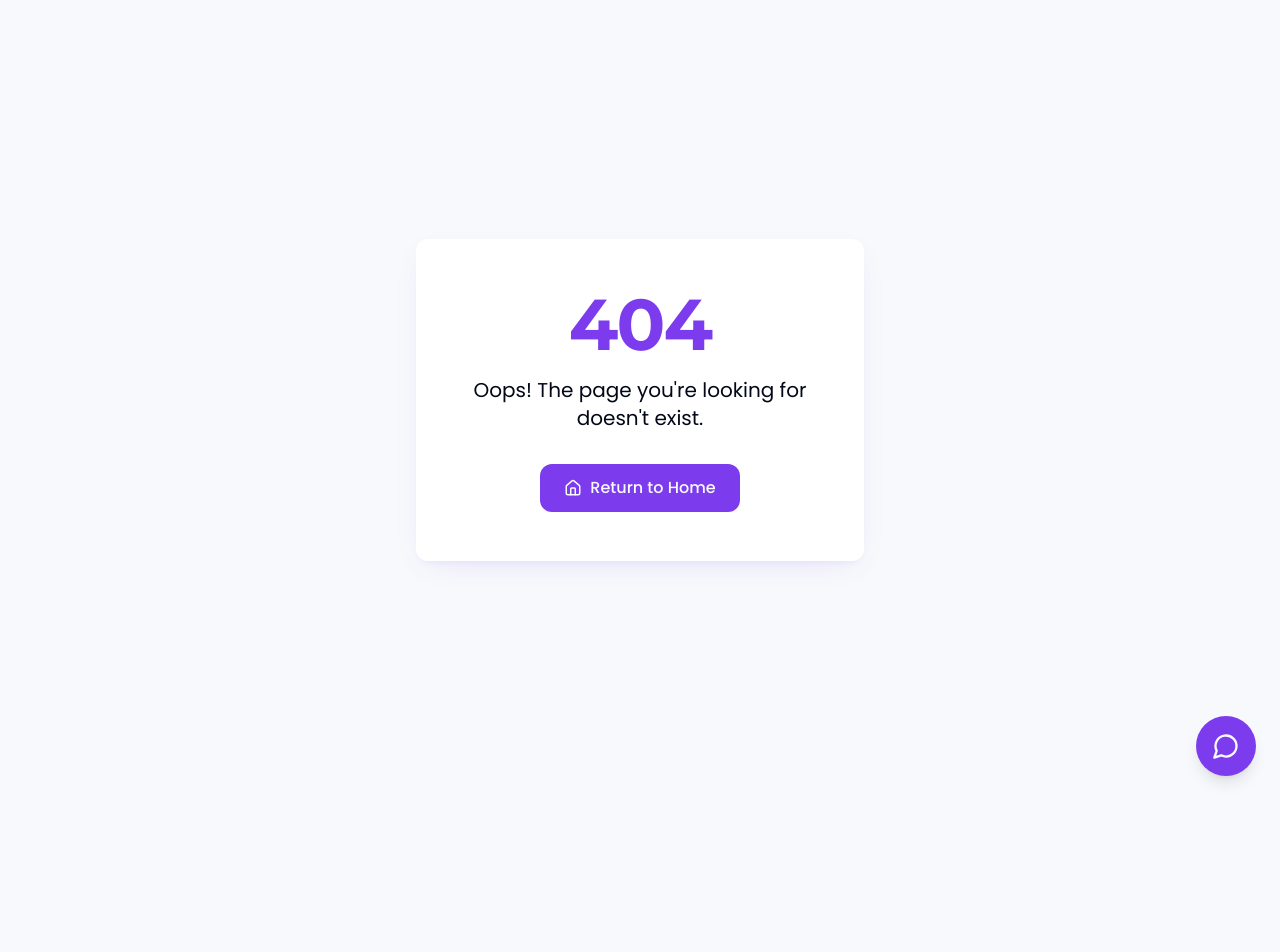
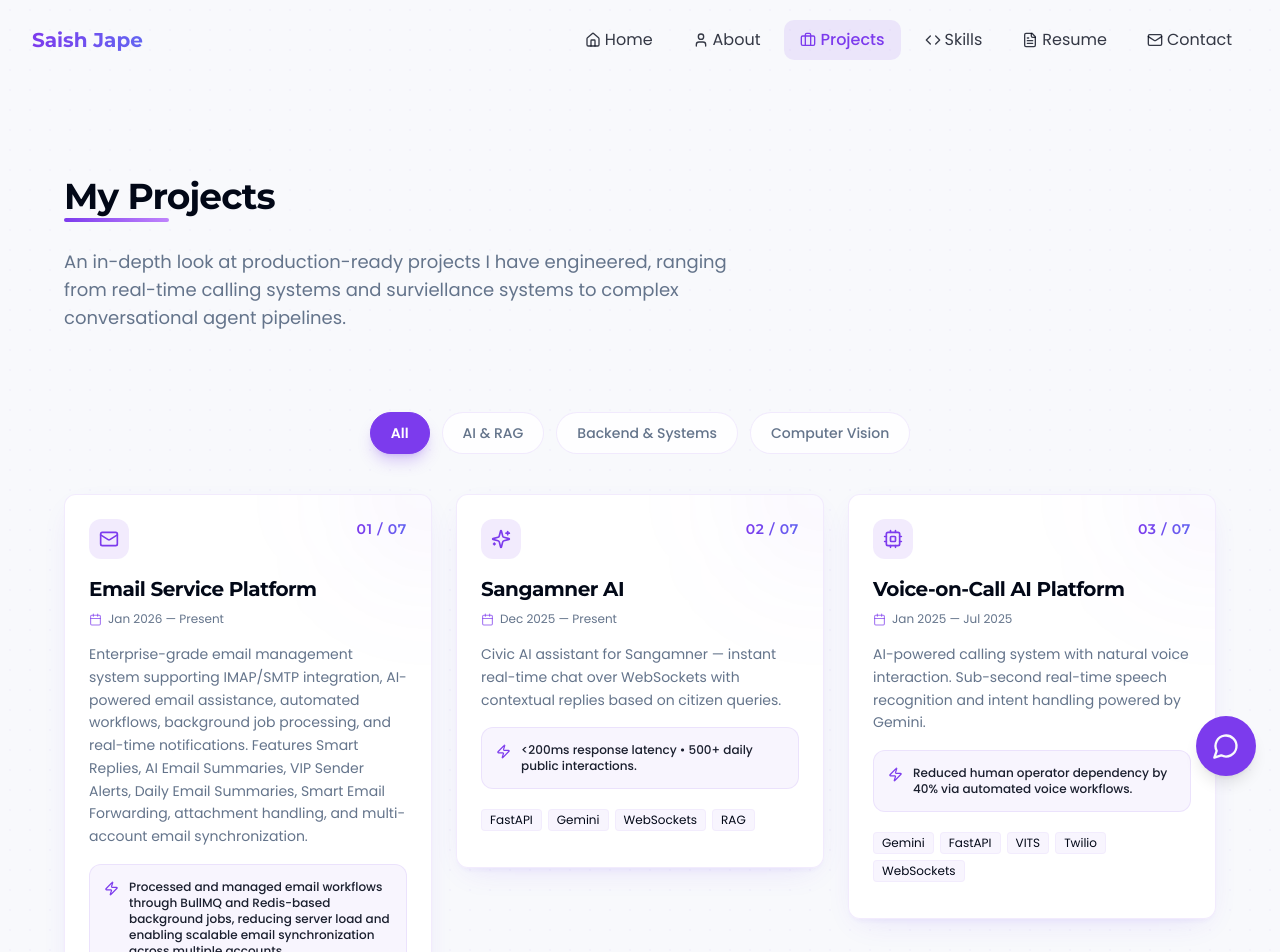
Before and after one commit to SaishJape/saish-portfolio-v2, a React (Vite) app: page /projects in a window 1280 px wide. Before the commit this address had no page. Shown: the top 952 px of the page. Before the commit the page ends 800 px from the top, so only its background shows below. Built offline with nearby package versions, Linux system fonts and the light colour scheme; a web font is replaced by a local one.

Commit message:
update the project

```diff
--- a/src/App.tsx
+++ b/src/App.tsx
@@ -7,6 +7,7 @@ import { BrowserRouter, Routes, Route } from "react-router-dom";
 import { AnimatePresence } from "framer-motion";
 import Index from "./pages/Index";
 import About from "./pages/About";
+import Projects from "./pages/Projects";
 import Skills from "./pages/Skills";
 import Resume from "./pages/Resume";
 import Contact from "./pages/Contact";
@@ -26,6 +27,7 @@ const App = () => (
           <Routes>
             <Route path="/" element={<Index />} />
             <Route path="/about" element={<About />} />
+            <Route path="/projects" element={<Projects />} />
             <Route path="/skills" element={<Skills />} />
             <Route path="/resume" element={<Resume />} />
             <Route path="/contact" element={<Contact />} />
--- a/src/components/Chatbot.tsx
+++ b/src/components/Chatbot.tsx
@@ -31,7 +31,7 @@ Here is Saish's information:
 - Role: Full Stack AI Developer
 - Location: Shirdi, Maharashtra, India
 - Contact: saishjape04@gmail.com | +91 8208507318
-- Portfolio: https://saishjape.netlify.app
+- Portfolio: https://saishjape.me
 
 **Summary:**
 Skilled Full Stack AI Developer with hands-on experience in developing intelligent applications powered by LLMs, vector databases, and semantic search. Specialized in building chatbot systems, AI dashboards, and automation tools using FastAPI, Gemini, Qdrant, React, and cloud platforms. Proven ability to deliver scalable, production-ready solutions.
--- a/src/components/Header.tsx
+++ b/src/components/Header.tsx
@@ -25,6 +25,7 @@ const Header: React.FC = () => {
   const navItems = [
     { path: "/", label: "Home", icon: <Home size={16} /> },
     { path: "/about", label: "About", icon: <User size={16} /> },
+    { path: "/projects", label: "Projects", icon: <Briefcase size={16} /> },
     { path: "/skills", label: "Skills", icon: <Code size={16} /> },
     { path: "/resume", label: "Resume", icon: <FileText size={16} /> },
     { path: "/contact", label: "Contact", icon: <Mail size={16} /> },
--- a/src/components/Projects.tsx
+++ b/src/components/Projects.tsx
@@ -1,90 +1,186 @@
-
-import React from "react";
-import { motion } from "framer-motion";
-import { Github, ExternalLink, Code } from "lucide-react";
+import React, { useState } from "react";
+import { motion, AnimatePresence } from "framer-motion";
+import { Code, Calendar, Zap, Sparkles, Cpu, Eye, Database, Link as LinkIcon, MessageSquare, ArrowRight, Mail } from "lucide-react";
 import { Link } from "react-router-dom";
 
-const projectsData = [
+export interface ProjectType {
+  id: string;
+  index: string;
+  title: string;
+  description: string;
+  impact: string;
+  dates: string;
+  technologies: string[];
+  categories: string[];
+  icon: React.ReactNode;
+}
+
+const projectsData: ProjectType[] = [
   {
-    id: 1,
-    title: "E-Commerce Platform",
-    description: "A full-stack e-commerce solution with product management, user authentication, and payment integration.",
-    technologies: ["React", "Node.js", "MongoDB", "Stripe API"],
-    github: "#",
-    liveDemo: "#",
-    image: "/placeholder.svg",
+    id: "email-service",
+    index: "01 / 07",
+    title: "Email Service Platform",
+    description: "Enterprise-grade email management system supporting IMAP/SMTP integration, AI-powered email assistance, automated workflows, background job processing, and real-time notifications. Features Smart Replies, AI Email Summaries, VIP Sender Alerts, Daily Email Summaries, Smart Email Forwarding, attachment handling, and multi-account email synchronization.",
+    impact: "Processed and managed email workflows through BullMQ and Redis-based background jobs, reducing server load and enabling scalable email synchronization across multiple accounts.",
+    dates: "Jan 2026 — Present",
+    technologies: ["Node.js", "TypeScript", "Fastify", "React.js", "BullMQ", "Redis", "IMAP", "SMTP", "PostgreSQL", "OpenAI / Gemini AI", "WebSockets"],
+    categories: ["AI & RAG", "Backend & Systems"],
+    icon: <Mail className="w-5 h-5" />
   },
   {
-    id: 2,
-    title: "Task Management App",
-    description: "A collaborative task management tool with real-time updates and team collaboration features.",
-    technologies: ["React", "Fastify.js", "TypeScript", "AWS"],
-    github: "#",
-    liveDemo: "#",
-    image: "/placeholder.svg",
+    id: "sangamner-ai",
+    index: "02 / 07",
+    title: "Sangamner AI",
+    description: "Civic AI assistant for Sangamner — instant real-time chat over WebSockets with contextual replies based on citizen queries.",
+    impact: "<200ms response latency • 500+ daily public interactions.",
+    dates: "Dec 2025 — Present",
+    technologies: ["FastAPI", "Gemini", "WebSockets", "RAG"],
+    categories: ["AI & RAG"],
+    icon: <Sparkles className="w-5 h-5" />
   },
   {
-    id: 3,
-    title: "Portfolio Website",
-    description: "A personal portfolio website to showcase skills, experience, and projects using modern web technologies.",
-    technologies: ["React", "Tailwind CSS", "Framer Motion"],
-    github: "#",
-    liveDemo: "#",
-    image: "/placeholder.svg",
+    id: "voice-on-call",
+    index: "03 / 07",
+    title: "Voice-on-Call AI Platform",
+    description: "AI-powered calling system with natural voice interaction. Sub-second real-time speech recognition and intent handling powered by Gemini.",
+    impact: "Reduced human operator dependency by 40% via automated voice workflows.",
+    dates: "Jan 2025 — Jul 2025",
+    technologies: ["Gemini", "FastAPI", "VITS", "Twilio", "WebSockets"],
+    categories: ["AI & RAG", "Backend & Systems"],
+    icon: <Cpu className="w-5 h-5" />
+  },
+  {
+    id: "ai-surveillance",
+    index: "04 / 07",
+    title: "AI Face Surveillance & ALPR System",
+    description: "AI-powered CCTV surveillance system featuring real-time face recognition, Automatic License Plate Recognition (ALPR), attendance tracking, and security monitoring. Designed to process multiple camera streams simultaneously with instant alerting and intelligent search capabilities.",
+    impact: "Automated security monitoring and attendance management through real-time face identification and vehicle detection, reducing manual surveillance efforts by over 70%.",
+    dates: "Jul 2024 — Dec 2024",
+    technologies: ["FastAPI", "Python", "YOLOv8", "YOLOv9", "InsightFace", "Qdrant", "PostgreSQL", "WebSockets", "ONNX Runtime", "Meta WhatsApp API"],
+    categories: ["Computer Vision", "Backend & Systems"],
+    icon: <Eye className="w-5 h-5" />
+  },
+  {
+    id: "agentic-workflow",
+    index: "05 / 07",
+    title: "Agentic Workflow Engine",
+    description: "Scalable agentic workflow design for production automations — composable tools, planners, and retries with full observability.",
+    impact: "Cut backend latency by 30% across AI platform services.",
+    dates: "2024",
+    technologies: ["LangChain", "Agents", "Python", "Docker"],
+    categories: ["AI & RAG", "Backend & Systems"],
+    icon: <Code className="w-5 h-5" />
+  },
+  {
+    id: "whatsapp-clone",
+    index: "06 / 07",
+    title: "AI-Powered WhatsApp Clone Backend",
+    description: "A real-time WhatsApp clone backend engine featuring automated conversational AI agents. Supports WebSocket message relays, message database persistence, Redis-backed state caching, and Gemini API integration for automated customer support responders.",
+    impact: "Created an autonomous chat gateway with sub-100ms message relay latency.",
+    dates: "2024",
+    technologies: ["FastAPI", "WebSockets", "Gemini", "PostgreSQL", "Redis", "Docker"],
+    categories: ["Backend & Systems", "AI & RAG"],
+    icon: <MessageSquare className="w-5 h-5" />
+  },
+  {
+    id: "ai-training-rag",
+    index: "07 / 07",
+    title: "AI Training Module with RAG System",
+    description: "Enterprise knowledge training engine that enables Retrieval-Augmented Generation (RAG) over custom datasets. Supports automated document chunking, semantic vector index compilation in Qdrant, and custom context injection for tailoring model responses.",
+    impact: "Built visual board analytics to review document vector alignments and retrieval scores.",
+    dates: "2024",
+    technologies: ["Python", "FastAPI", "RAG", "Qdrant", "LangChain", "Vector Embeddings"],
+    categories: ["AI & RAG"],
+    icon: <Database className="w-5 h-5" />
   }
 ];
 
 const ProjectCard: React.FC<{
-  project: typeof projectsData[0];
+  project: ProjectType;
   index: number;
 }> = ({ project, index }) => {
   return (
     <motion.div
-      className="glass-card overflow-hidden rounded-xl shadow-lg"
-      initial={{ opacity: 0, y: 20 }}
-      whileInView={{ opacity: 1, y: 0 }}
-      transition={{ duration: 0.5, delay: index * 0.1 }}
-      viewport={{ once: true, margin: "-100px 0px" }}
+      layout
+      className="glass-card relative overflow-hidden rounded-xl p-6 hover:shadow-xl transition-all duration-300 group flex flex-col border border-primary/10 hover:border-primary/30"
+      initial={{ opacity: 0, y: 30 }}
+      animate={{ opacity: 1, y: 0 }}
+      exit={{ opacity: 0, scale: 0.9 }}
+      transition={{ duration: 0.4, delay: index * 0.05 }}
     >
-      <div className="relative overflow-hidden group">
-        <img
-          src={project.image}
-          alt={project.title}
-          className="w-full h-48 object-cover transition-transform duration-500 group-hover:scale-110"
-        />
-        <div className="absolute inset-0 bg-gradient-to-t from-background to-transparent opacity-0 group-hover:opacity-100 transition-opacity duration-300"></div>
+      {/* Background glow animation */}
+      <div className="absolute -right-20 -top-20 w-40 h-40 rounded-full bg-primary/5 blur-3xl group-hover:bg-primary/10 transition-colors duration-500" />
+
+      <div>
+        <div className="flex justify-between items-start mb-4">
+          <div className="bg-primary/10 text-primary p-2.5 rounded-lg">
+            {project.icon}
+          </div>
+          <span className="text-sm font-semibold tracking-wider bg-clip-text text-transparent bg-gradient-to-r from-primary to-indigo-500 font-display">
+            {project.index}
+          </span>
         </div>
 
-      <div className="p-6">
-        <h3 className="text-xl font-bold mb-3">{project.title}</h3>
-        <p className="text-muted-foreground mb-4">{project.description}</p>
+        <h3 className="text-xl font-bold font-display mb-2 group-hover:text-primary transition-colors duration-300">
+          {project.title}
+        </h3>
 
-        <div className="flex flex-wrap gap-2 mb-5">
+        <div className="flex items-center gap-1.5 text-xs text-muted-foreground mb-4">
+          <Calendar size={13} className="text-primary/70" />
+          <span>{project.dates}</span>
+        </div>
+
+        <p className="text-muted-foreground text-sm mb-4 leading-relaxed">
+          {project.description}
+        </p>
+
+        {/* Impact Box */}
+        <div className="bg-primary/5 border border-primary/10 rounded-lg p-3.5 mb-5 flex items-start gap-2.5">
+          <Zap size={15} className="text-primary mt-0.5 shrink-0 animate-pulse" />
+          <p className="text-xs text-foreground/90 font-medium">
+            {project.impact}
+          </p>
+        </div>
+      </div>
+
+      <div>
+        <div className="flex flex-wrap gap-1.5 mb-3">
           {project.technologies.map((tech, i) => (
-            <span key={i} className="bg-primary/10 text-primary px-3 py-1 rounded-full text-sm">
+            <span
+              key={i}
+              className="bg-primary/5 hover:bg-primary/10 text-foreground border border-primary/5 hover:border-primary/20 px-2 py-0.5 rounded text-xs transition-colors"
+            >
               {tech}
             </span>
           ))}
-        </div>
-
-        <div className="flex gap-4">
-          <a href={project.github} className="flex items-center gap-1 text-muted-foreground hover:text-primary transition-colors">
-            <Github size={18} />
-            <span>Code</span>
-          </a>
-          <a href={project.liveDemo} className="flex items-center gap-1 text-muted-foreground hover:text-primary transition-colors">
-            <ExternalLink size={18} />
-            <span>Live Demo</span>
-          </a>
         </div>
       </div>
     </motion.div>
   );
 };
 
-const Projects: React.FC = () => {
+interface ProjectsProps {
+  isFeaturedOnly?: boolean;
+}
+
+const Projects: React.FC<ProjectsProps> = ({ isFeaturedOnly = false }) => {
+  const [activeTab, setActiveTab] = useState<string>("All");
+
+  const categories = ["All", "AI & RAG", "Backend & Systems", "Computer Vision"];
+
+  const filteredProjects = projectsData.filter(project => {
+    if (activeTab === "All") return true;
+    return project.categories.includes(activeTab);
+  });
+
+  const displayProjects = isFeaturedOnly
+    ? filteredProjects.slice(0, 3)
+    : filteredProjects;
+
   return (
-    <section className="py-16" id="projects">
+    <section className={isFeaturedOnly ? "py-16 border-t border-primary/5" : "py-8"} id="projects">
+      {isFeaturedOnly && (
+        <div className="text-center mb-10">
           <motion.h2
             className="section-title"
             initial={{ opacity: 0, y: 10 }}
@@ -92,38 +188,62 @@ const Projects: React.FC = () => {
             viewport={{ once: true, margin: "-100px 0px" }}
             transition={{ duration: 0.5 }}
           >
-        My Projects
+            Featured Projects
           </motion.h2>
+          <p className="text-muted-foreground max-w-xl mx-auto text-sm">
+            A handpicked selection of production-grade AI applications, real-time communication backends, and surveillance pipelines.
+          </p>
+        </div>
+      )}
 
-      <motion.p
-        className="text-muted-foreground mb-12 max-w-2xl mx-auto text-center"
-        initial={{ opacity: 0, y: 10 }}
-        whileInView={{ opacity: 1, y: 0 }}
-        viewport={{ once: true, margin: "-100px 0px" }}
-        transition={{ duration: 0.5, delay: 0.1 }}
+      {/* Category Tabs (Show only on dedicated page or if requested) */}
+      {!isFeaturedOnly && (
+        <div className="flex flex-wrap justify-center gap-3 mb-10">
+          {categories.map((cat, idx) => (
+            <button
+              key={idx}
+              onClick={() => setActiveTab(cat)}
+              className={`px-5 py-2.5 rounded-full text-sm font-medium transition-all duration-300 transform hover:scale-102 ${
+                activeTab === cat
+                  ? "bg-primary text-white shadow-lg shadow-primary/25 border border-primary font-semibold"
+                  : "bg-white/80 dark:bg-card/80 text-muted-foreground border border-primary/10 hover:border-primary/30 hover:bg-primary/5 hover:text-primary backdrop-blur-sm"
+              }`}
             >
-        I've worked on various projects throughout my career, including work for US clients.
-        Here are some highlights from my portfolio.
-      </motion.p>
+              {cat}
+            </button>
+          ))}
+        </div>
+      )}
 
-      <div className="grid grid-cols-1 md:grid-cols-2 lg:grid-cols-3 gap-8">
-        {projectsData.map((project, index) => (
+      {/* Projects Grid */}
+      <motion.div
+        layout
+        className="grid grid-cols-1 md:grid-cols-2 lg:grid-cols-3 gap-6 items-start"
+      >
+        <AnimatePresence mode="popLayout">
+          {displayProjects.map((project, index) => (
             <ProjectCard key={project.id} project={project} index={index} />
           ))}
-      </div>
+        </AnimatePresence>
+      </motion.div>
 
+      {isFeaturedOnly && (
         <motion.div
           className="mt-12 text-center"
           initial={{ opacity: 0, y: 10 }}
           whileInView={{ opacity: 1, y: 0 }}
           viewport={{ once: true, margin: "-100px 0px" }}
-        transition={{ duration: 0.5, delay: 0.5 }}
+          transition={{ duration: 0.5, delay: 0.2 }}
         >
-        <Link to="/contact" className="inline-flex items-center gap-2 bg-primary hover:bg-primary/90 text-primary-foreground px-6 py-3 rounded-lg font-medium transition-colors duration-300">
-          <Code size={18} />
-          Want to work together? Contact Me
+          <Link
+            to="/projects"
+            className="inline-flex items-center gap-2 bg-primary hover:bg-primary/90 text-primary-foreground px-6 py-3 rounded-lg font-medium transition-colors hover:shadow-lg hover:shadow-primary/20"
+          >
+            View All Projects
+            <ArrowRight size={16} />
           </Link>
         </motion.div>
+      )}
     </section>
   );
 };
--- a/src/components/Resume.tsx
+++ b/src/components/Resume.tsx
@@ -68,7 +68,7 @@ const Resume: React.FC = () => {
                 </div>
                 <div className="flex items-center gap-2">
                   <Globe size={16} className="text-primary" />
-                  <a href="#" className="hover:text-primary transition-colors">https://saishjape.netlify.app/</a>
+                  <a href="#" className="hover:text-primary transition-colors">https://saishjape.me</a>
                 </div>
               </div>
             </motion.div>
@@ -81,7 +81,7 @@ const Resume: React.FC = () => {
               <h3 className="text-2xl font-bold mb-2">Saish Jape</h3>
               <p className="text-primary font-medium mb-4">Full Stack AI Developer</p>
               <p className="text-muted-foreground mb-6">
-                Skilled Full Stack AI Developer with hands-on experience in developing intelligent applications powered by LLMs, vector databases, and semantic search. Specialized in building chatbot systems, AI dashboards, and automation tools using FastAPI, Gemini, Qdrant, React, and cloud platforms. Proven ability to deliver scalable, production-ready solutions for US clients and startups. Portfolio: <a href="https://saishjape.netlify.app" className="underline text-blue-600" target="_blank">saishjape.netlify.app</a>
+                Skilled Full Stack AI Developer with hands-on experience in developing intelligent applications powered by LLMs, vector databases, and semantic search. Specialized in building chatbot systems, AI dashboards, and automation tools using FastAPI, Gemini, Qdrant, React, and cloud platforms. Proven ability to deliver scalable, production-ready solutions for US clients and startups. Portfolio: <a href="https://saishjape.me" className="underline text-blue-600" target="_blank">https://saishjape.me</a>
               </p>
 
               <div className="grid grid-cols-1 sm:grid-cols-2 gap-4">
@@ -142,7 +142,7 @@ const Resume: React.FC = () => {
                 <div className="border-l-2 border-primary/30 pl-5 py-1 relative">
                   <div className="absolute w-3 h-3 bg-primary rounded-full -left-[7px] top-2" />
                   <h4 className="font-bold text-lg">Full Stack AI Developer</h4>
-                  <p className="text-primary">Freelance</p>
+                  <p className="text-primary">At The Baap Company</p>
                   <p className="text-sm text-muted-foreground">2025 - Present</p>
                   <p className="mt-2">Developed end-to-end AI platforms including LLM-powered chatbot systems, vector-based semantic search engines, and intelligent dashboards.</p>
                   <ul className="list-disc list-inside mt-2 space-y-1 text-muted-foreground">
--- a/src/layouts/MainLayout.tsx
+++ b/src/layouts/MainLayout.tsx
@@ -81,6 +81,9 @@ const MainLayout: React.FC<MainLayoutProps> = ({ children }) => {
                   <a href="/about" className="fancy-underline text-muted-foreground hover:text-primary transition-colors">About</a>
                 </li>
                 <li>
+                  <a href="/projects" className="fancy-underline text-muted-foreground hover:text-primary transition-colors">Projects</a>
+                </li>
+                <li>
                   <a href="/skills" className="fancy-underline text-muted-foreground hover:text-primary transition-colors">Skills</a>
                 </li>
                 <li>
--- a/src/pages/Index.tsx
+++ b/src/pages/Index.tsx
@@ -8,6 +8,7 @@ import Experience from "@/components/Experience";
 import ProfileSection from "@/components/ProfileSection";
 import ServicesOffered from "@/components/ServicesOffered";
 import Testimonials from "@/components/Testimonials";
+import Projects from "@/components/Projects";
 
 const Index = () => {
   return (
@@ -15,6 +16,7 @@ const Index = () => {
       <Hero />
       <ProfileSection />
       <Experience />
+      <Projects isFeaturedOnly={true} />
       <Skills />
       <ServicesOffered />
       <Education />
--- /dev/null
+++ b/src/pages/Projects.tsx
@@ -0,0 +1,37 @@
+import React from "react";
+import MainLayout from "@/layouts/MainLayout";
+import Projects from "@/components/Projects";
+import { motion } from "framer-motion";
+
+const ProjectsPage = () => {
+  return (
+    <MainLayout>
+      <section className="py-16">
+        <div className="max-w-6xl mx-auto">
+          <motion.h1
+            className="text-4xl font-bold font-display mb-8 relative inline-block"
+            initial={{ opacity: 0, y: 10 }}
+            animate={{ opacity: 1, y: 0 }}
+            transition={{ duration: 0.5 }}
+          >
+            My Projects
+            <span className="absolute -bottom-1.5 left-0 h-1 bg-gradient-to-r from-primary to-purple-400 rounded-full w-1/2"></span>
+          </motion.h1>
+
+          <motion.p
+            className="text-lg text-muted-foreground mb-12 max-w-2xl"
+            initial={{ opacity: 0, y: 10 }}
+            animate={{ opacity: 1, y: 0 }}
+            transition={{ duration: 0.5, delay: 0.2 }}
+          >
+            An in-depth look at production-ready projects I have engineered, ranging from real-time calling systems and surviellance systems to complex conversational agent pipelines.
+          </motion.p>
+
+          <Projects />
+        </div>
+      </section>
+    </MainLayout>
+  );
+};
+
+export default ProjectsPage;
```
Also changed, not shown: src/components/Experience.tsx (+18 -5 lines), src/components/Hero.tsx (+10 -2 lines), src/components/ProfileSection.tsx (+11 -2 lines), 1 other file (tests, documents, lock files or other folders). Lines whose indentation alone changed are shown as unchanged.
